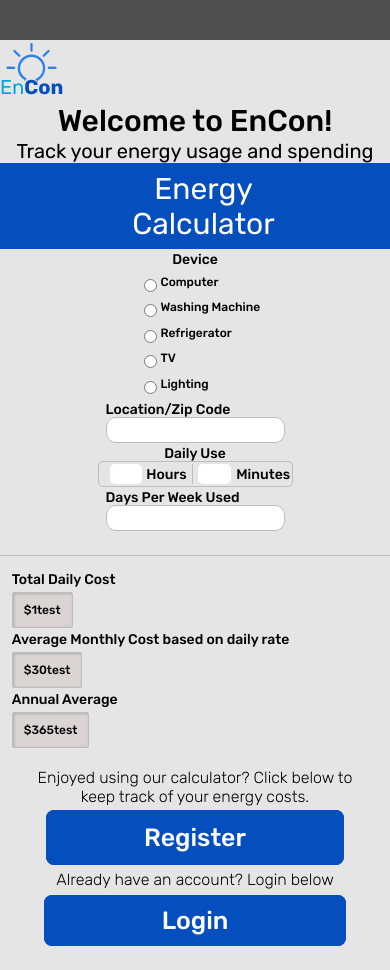
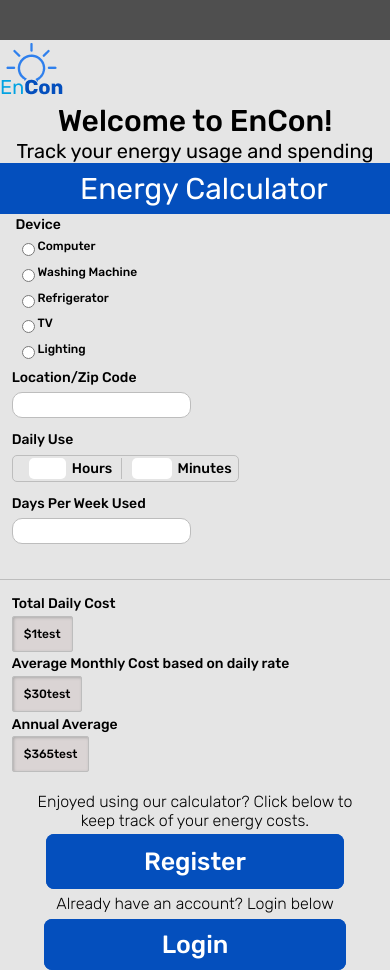
Before and after one commit to BloomTech-Labs/Encon-fe, a React (Create React App) app in the folder encon/: page / in a window 390 px wide. Before the commit the page ends 946 px from the top, so only its background shows below. Built offline with nearby package versions, Linux system fonts and the light colour scheme.

Commit message:
updated mobile styling

```diff
--- a/encon/src/styles/Calculator.scss
+++ b/encon/src/styles/Calculator.scss
@@ -2,8 +2,9 @@
   display: flex;
   font-size: 1.4rem;
   flex-direction: column;
-  align-items: center;
+  align-items: flex-start;
   justify-content: space-evenly;
+  margin-left: 3%;
   .deviceTitle {
     margin: 1%;
   }
@@ -27,12 +28,13 @@
   .location,
   .weeklyUse {
     display: flex;
-    margin: 1%;
+    margin: 2% 0;
     flex-direction: column;
     text-align: left;
     input {
       border: 1px solid #bdbdbd;
       padding: 2.5% 0;
+      margin: 4% 0;
       border-radius: 10px;
     }
   }
@@ -44,6 +46,7 @@
     border-radius: 5px;
     white-space: nowrap;
     width: 25%;
+    margin: 2% 0;
     padding: 0.5%;
     .divider {
       border-right: solid #bdbdbd 1px;
@@ -57,7 +60,7 @@
     }
 
     @media (max-width: 800px) {
-      width: 50%;
+      width: 60%;
     }
   }
 }
--- a/encon/src/styles/Header.scss
+++ b/encon/src/styles/Header.scss
@@ -1,13 +1,14 @@
 .main-header {
-	font-size: 3rem;
+  font-size: 3rem;
 }
 
 .main-title {
-	font-size: 2rem;
+  font-size: 2rem;
 }
 
 .main-banner {
-	color: #ffffff;
-	background: #044fbd;
-	font-size: 3rem;
+  color: #ffffff;
+  background: #044fbd;
+  font-size: 3rem;
+  white-space: nowrap;
 }
```
